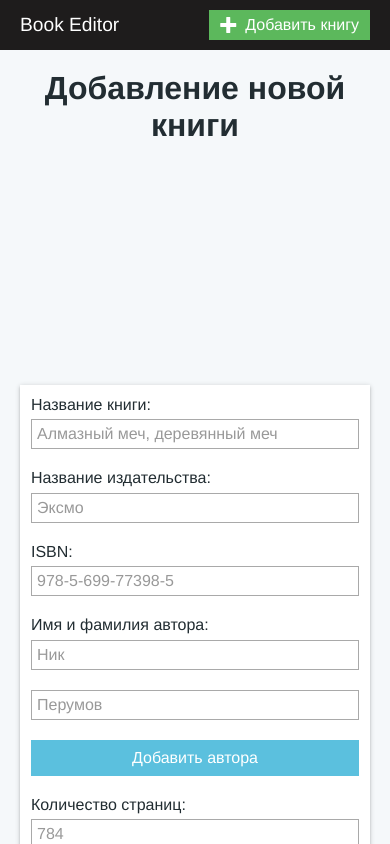
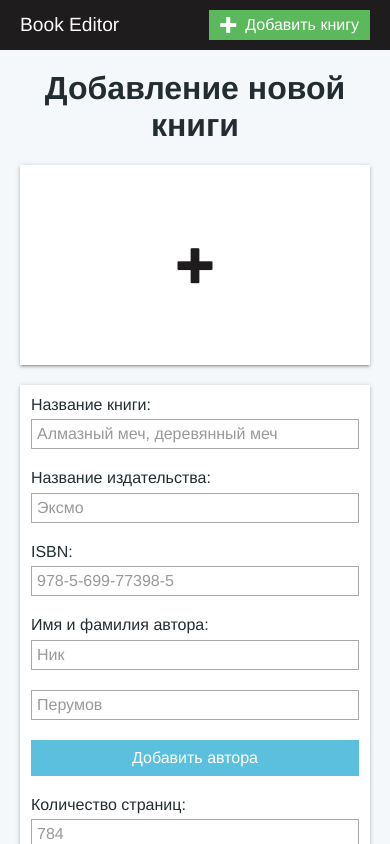
Before and after one commit to fred1987/book-editor, a Vue app: page /add in a window 390 px wide. Shown: the top 844 px of the page. Built offline with nearby package versions, Linux system fonts and the light colour scheme.

Commit message:
add new book: img area height fix

```diff
--- a/src/components/book/BookSaver.vue
+++ b/src/components/book/BookSaver.vue
@@ -453,10 +453,9 @@
             grid-template-columns: 1fr;
         }
 
-        .img_upload {
+        .img_upload.active {
             justify-self: center;
             max-width: 300px;
-            min-height: 200px;
         }
     }
 </style>
```
